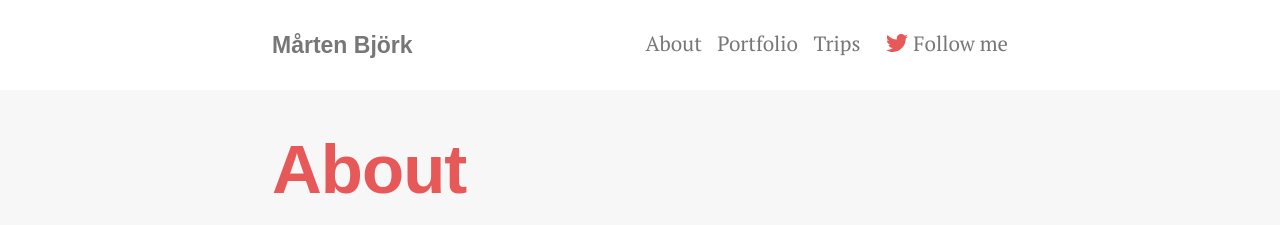
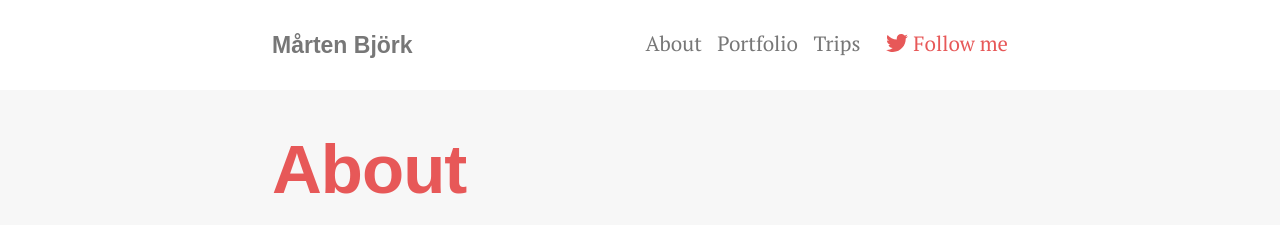
Before and after one commit to pavopax/pavopax.github.io, a Jekyll site: the page built from about.md, in a window 1280 px wide. Shown: the top 225 px of the page. Built offline with Jekyll 4.4.1, drawn with Linux system fonts in a browser that asks for light colours; nearby versions of some CDN libraries; some web fonts are replaced; library files that are not in the unit come from our copies.

Commit message:
Anoter color fix

```diff
--- a/css/main.scss
+++ b/css/main.scss
@@ -189,6 +189,9 @@ table {
         clear: both;
         &:nth-of-type(2) { // Twitter for now
             color: #e75858;
+            a {
+                color: inherit;
+            }
         }
     }
     .nav-icon {
```
